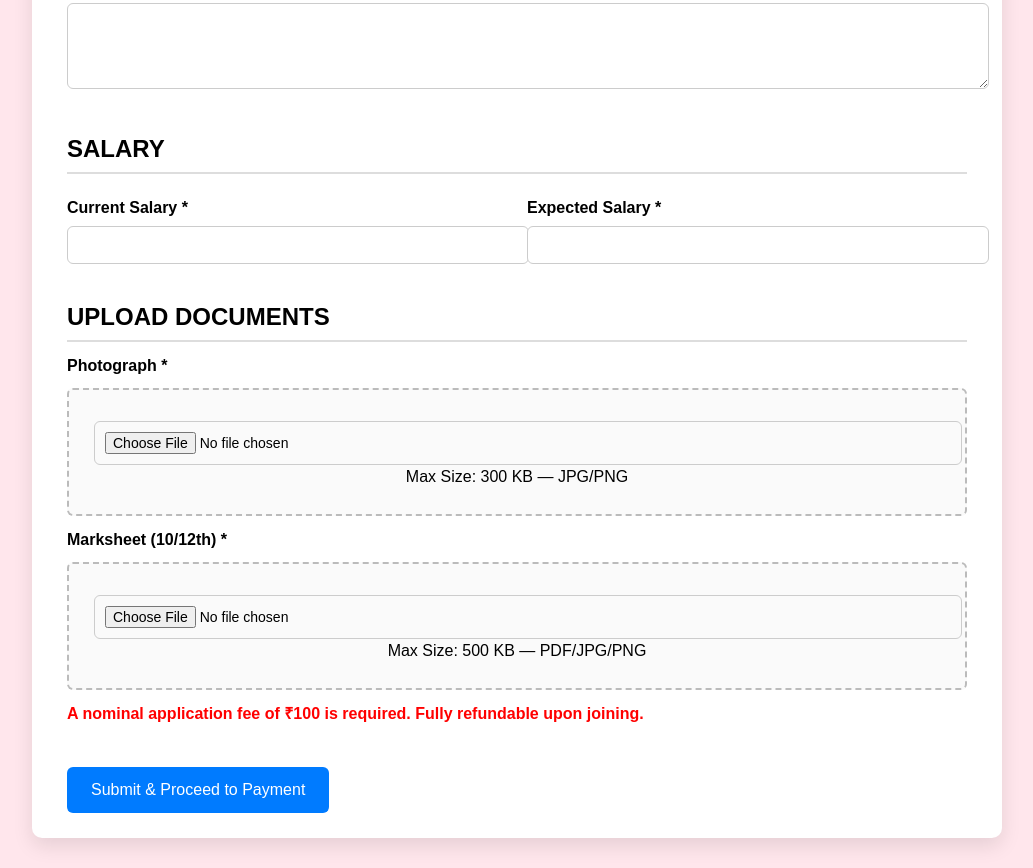
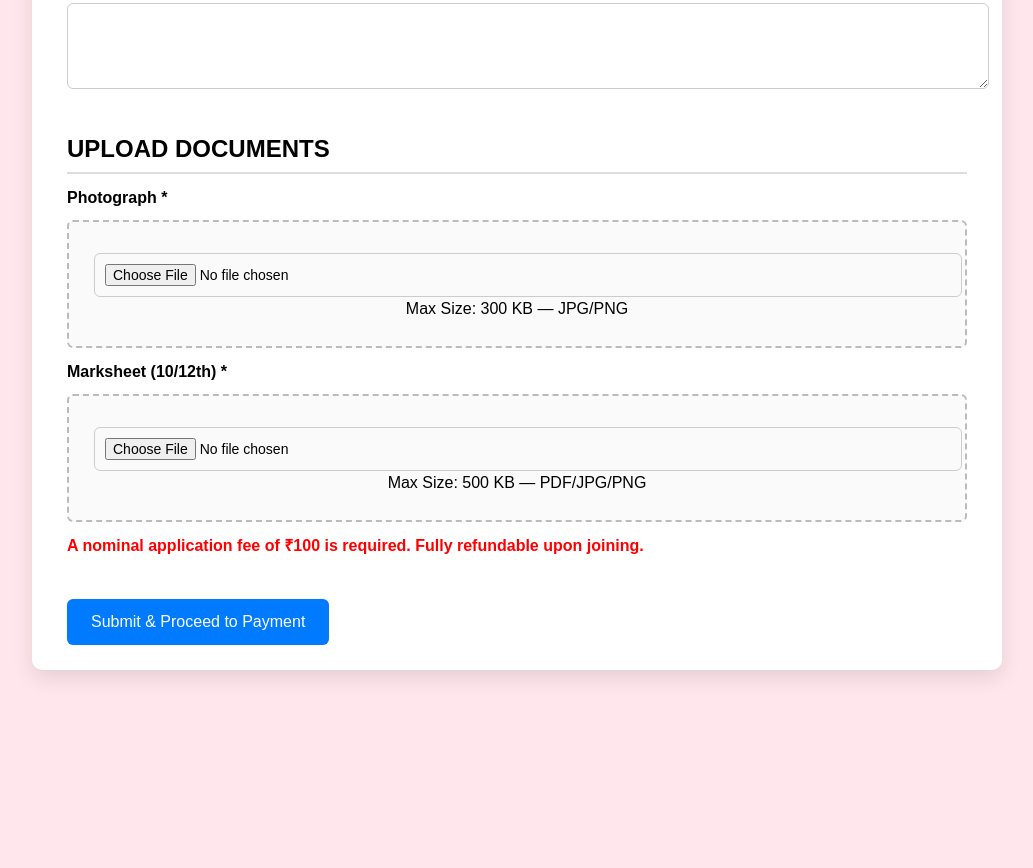
Before and after one commit to vipin4332/new_web, a plain HTML site: page registration-form.html in a window 1280 px wide. Shown: the part 1223-2091 px from the top of the page, without its empty margins (123-1156 px from the left). After the commit the page ends 1923 px from the top, so only its background shows below. Drawn offline with Linux system fonts and the light colour scheme; no server answers.

Commit message:
Remove SALARY section from registration form

```diff
--- a/registration-form.html
+++ b/registration-form.html
@@ -245,18 +245,6 @@
     <label>Skills *</label>
     <textarea name="skills" rows="4" required></textarea>
 
-    <h2>SALARY</h2>
-    <div class="row">
-        <div class="col">
-            <label>Current Salary *</label>
-            <input type="text" name="current_salary" required>
-        </div>
-        <div class="col">
-            <label>Expected Salary *</label>
-            <input type="text" name="expected_salary" required>
-        </div>
-    </div>
-
     <h2>UPLOAD DOCUMENTS</h2>
 
     <label>Photograph *</label>
```
